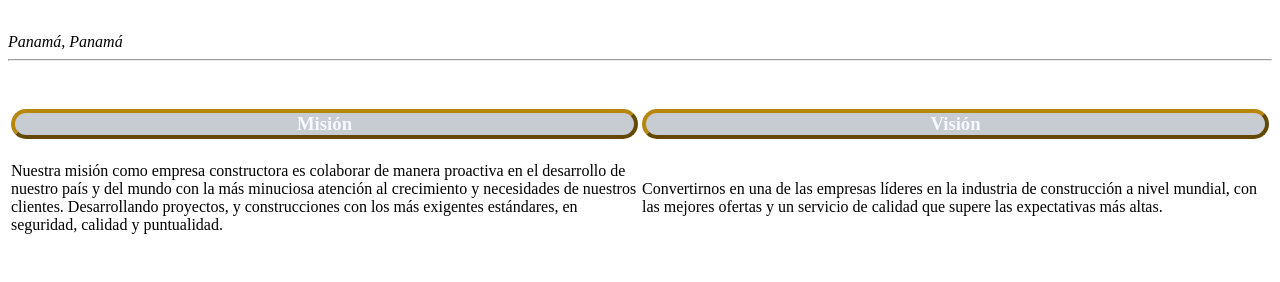
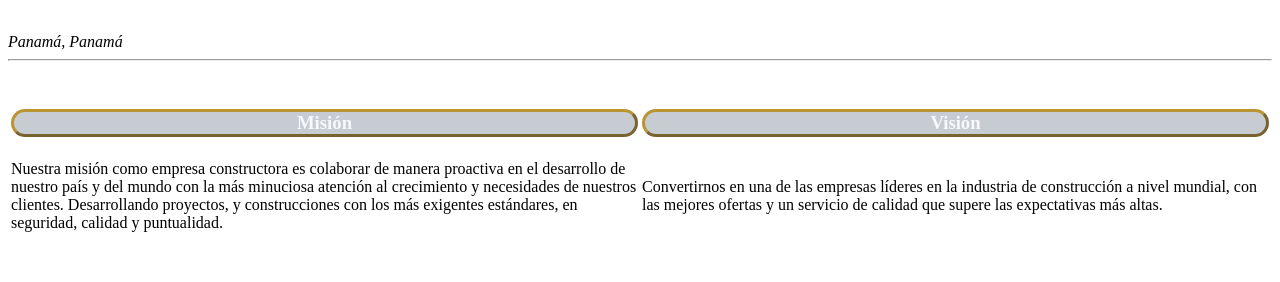
Before and after one commit to Chris0925-coder/InversionesBryan-S.A., a plain HTML site: page index.html in a window 1280 px wide. Shown: the part 353-635 px from the top of the page. Drawn offline with Linux system fonts and the light colour scheme.

Commit message:
Update proyecto1.css

```diff
--- a/proyecto1.css
+++ b/proyecto1.css
@@ -114,6 +114,6 @@ h1 {
     background-color: rgba(112,128,144,0.4);
     border-radius: 70px;
     border-style: outset;
-    border-color: rgba(184,134,11,1);
-    border-width: 4px;
+    border-color: rgba(184,134,11,0.8);
+    border-width: 3px;
 }
```
